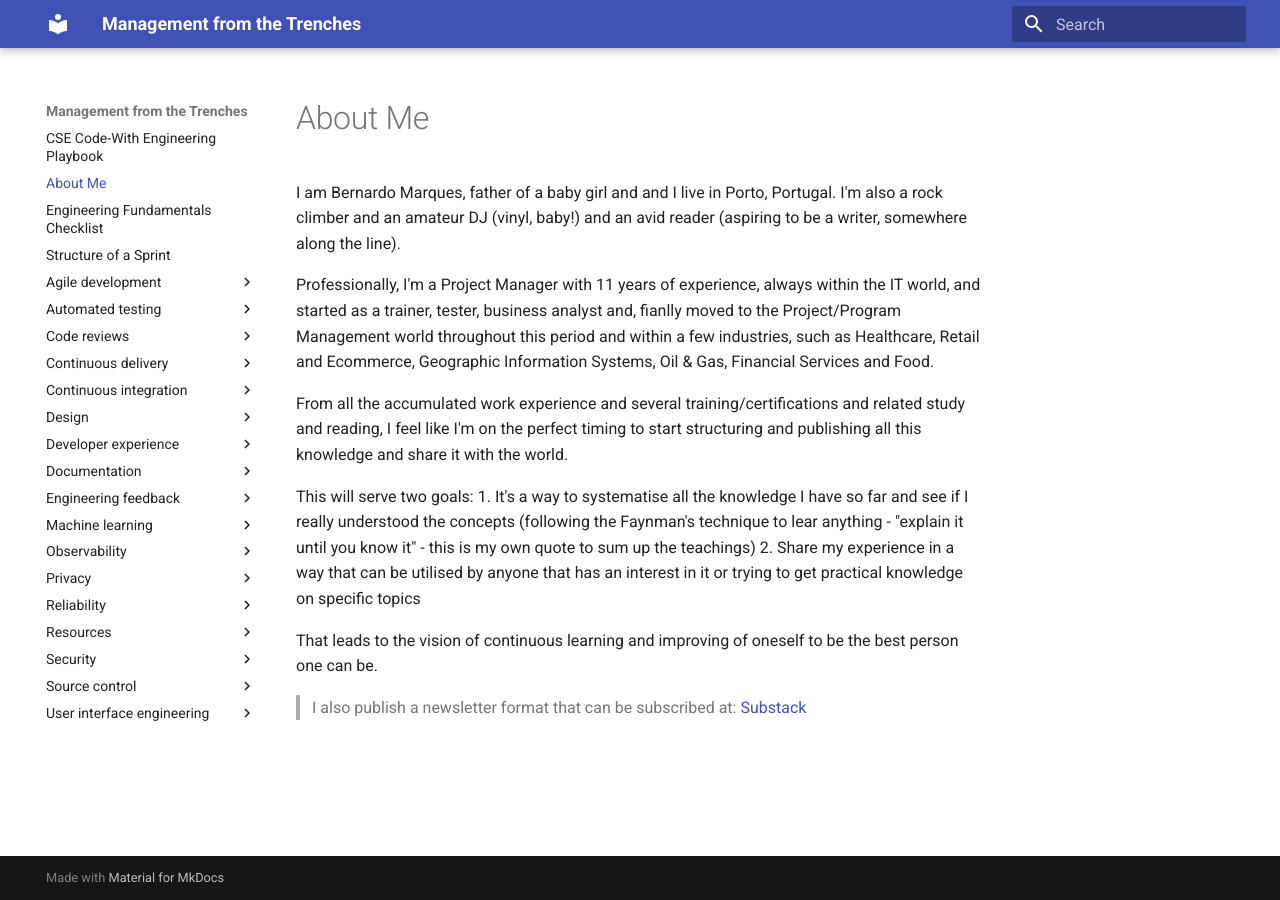
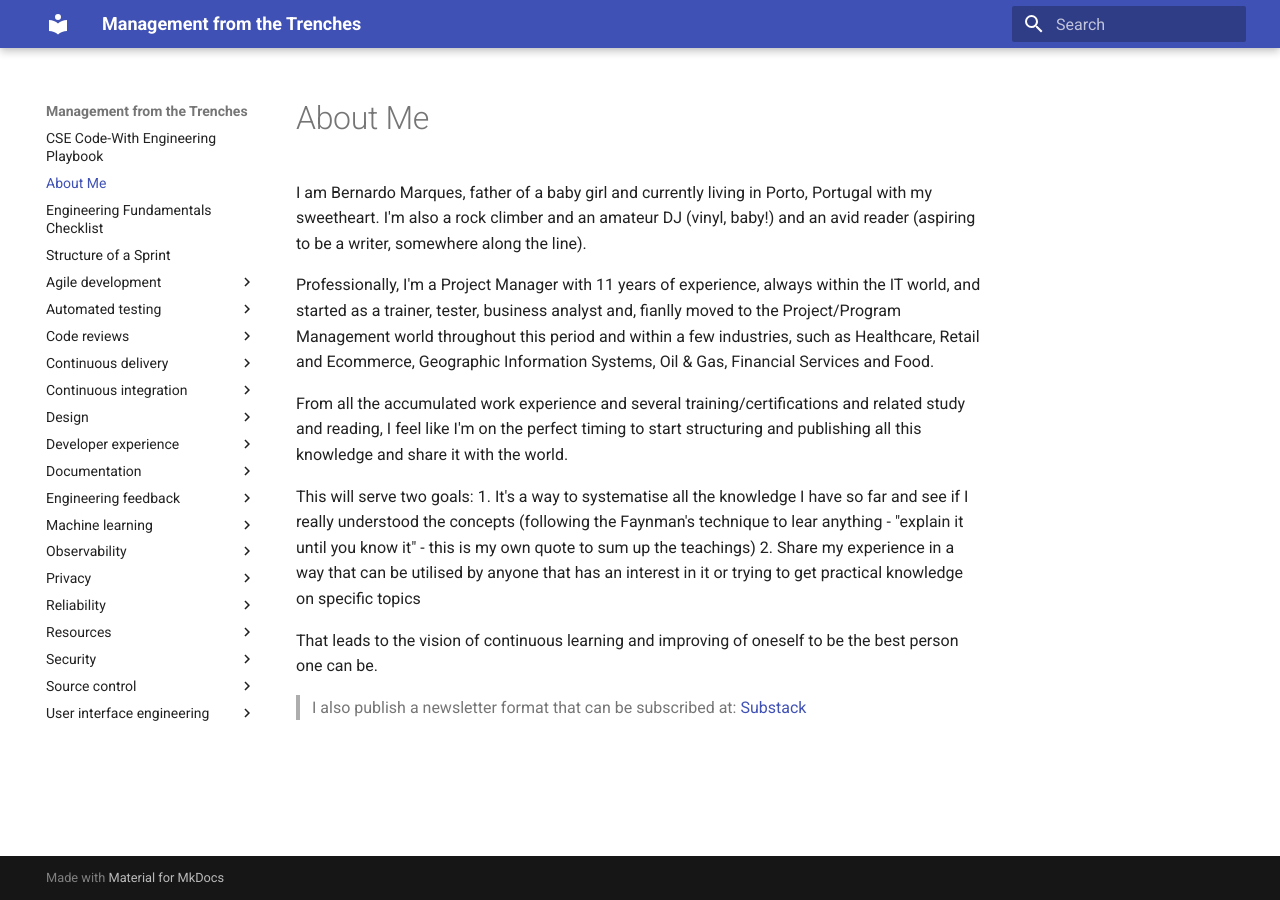
Before and after one commit to bmhash/bmhash.github.io, an MkDocs documentation site: the page built from docs/CSE.md, in a window 1280 px wide. Built offline with MkDocs 1.6.1 and Material for MkDocs 9.7.7, drawn with Linux system fonts in a browser that asks for light colours.

Commit message:
update on about me - edited

```diff
--- a/docs/CSE.md
+++ b/docs/CSE.md
@@ -1,6 +1,6 @@
 # About Me
 
-I am Bernardo Marques, father of a baby girl and  and I live in Porto, Portugal. I'm also a rock climber and an amateur DJ (vinyl, baby!) and an avid reader (aspiring to be a writer, somewhere along the line).
+I am Bernardo Marques, father of a baby girl and currently living in Porto, Portugal with my sweetheart. I'm also a rock climber and an amateur DJ (vinyl, baby!) and an avid reader (aspiring to be a writer, somewhere along the line).
 
 Professionally, I'm a Project Manager with 11 years of experience, always within the IT world, and started as a trainer, tester, business analyst and, fianlly moved to the Project/Program Management world throughout this period and within a few industries, such as Healthcare, Retail and Ecommerce, Geographic Information Systems, Oil & Gas, Financial Services and Food.
 
```
